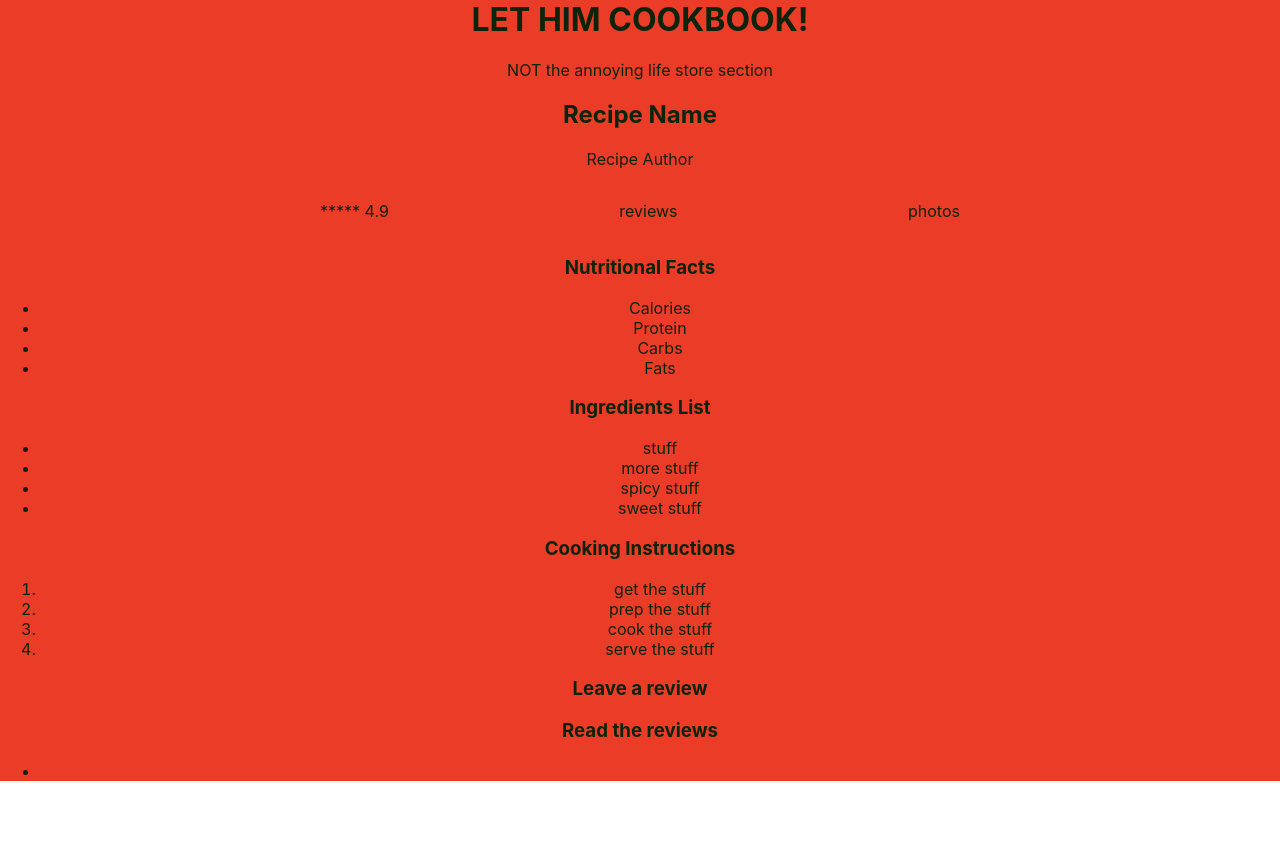
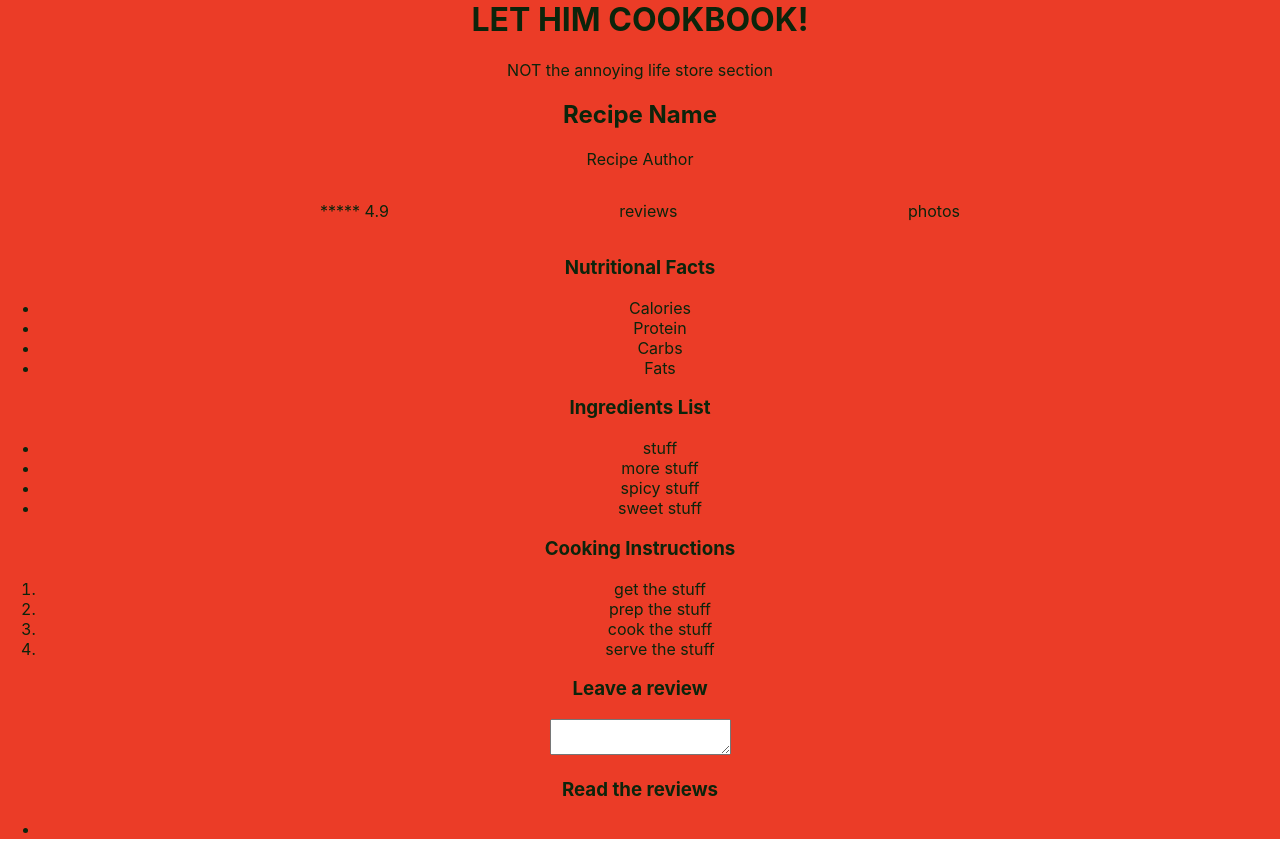
Before and after one commit to AlexDoss42/cookbook, a React (Create React App) app: page / in a window 1280 px wide. Before the commit the page ends 800 px from the top, so only its background shows below. Built offline with nearby package versions, Linux system fonts and the light colour scheme.

Commit message:
adds a text area to the leave a review section

```diff
--- a/src/Components/LeaveAReview.jsx
+++ b/src/Components/LeaveAReview.jsx
@@ -2,6 +2,10 @@ import React from 'react'
 
 export const LeaveAReview = () => {
   return (
-    <div><h3>Leave a review</h3></div>
+    <div>
+    <h3>Leave a review</h3>
+
+    <textarea />
+    </div>
   )
 }
```
